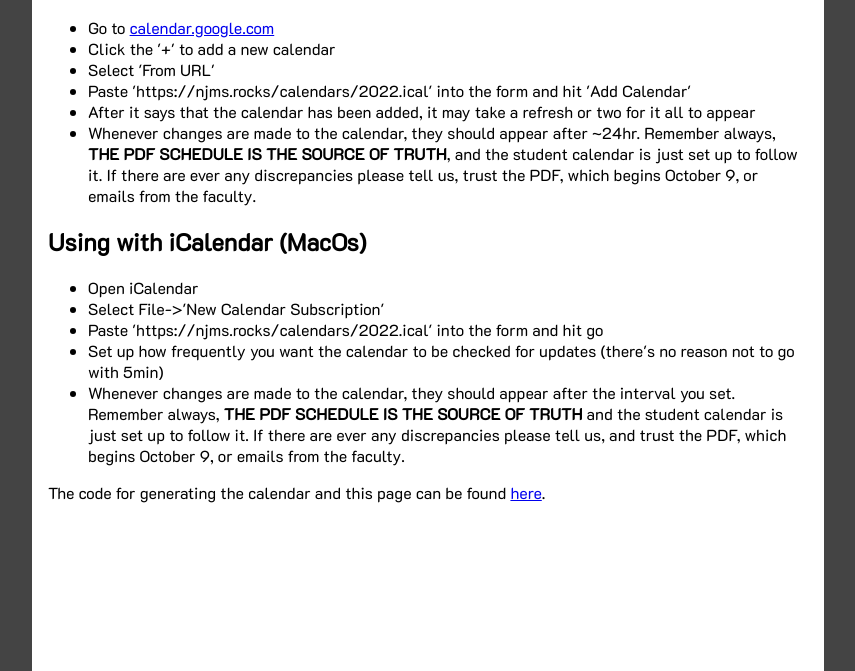
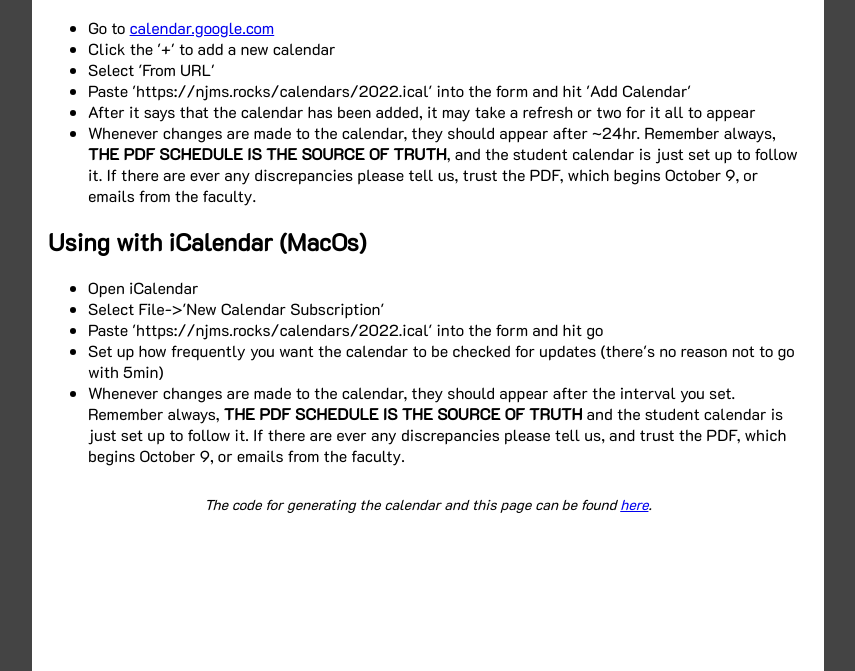
Before and after one commit to TheToolbox/njms.rocks, a website: page calendars/setup.html in a window 1280 px wide. Shown: the part 129-800 px from the top of the page, without its empty margins (212-1067 px from the left). Drawn offline with Linux system fonts and the light colour scheme.

Commit message:
Final style tweaks to calendar docs

```diff
--- a/calendars/setup.html
+++ b/calendars/setup.html
@@ -21,6 +21,14 @@
             color: #cc0033;
             /*text-decoration: underline;*/
             font-weight: bold;
+        }
+        footer {
+            margin-top: 2em;
+            font-size: 90%;
+        }
+        footer > p {
+            text-align: center;
+            font-style: italic;
         }
     </style>
 </head>
```
